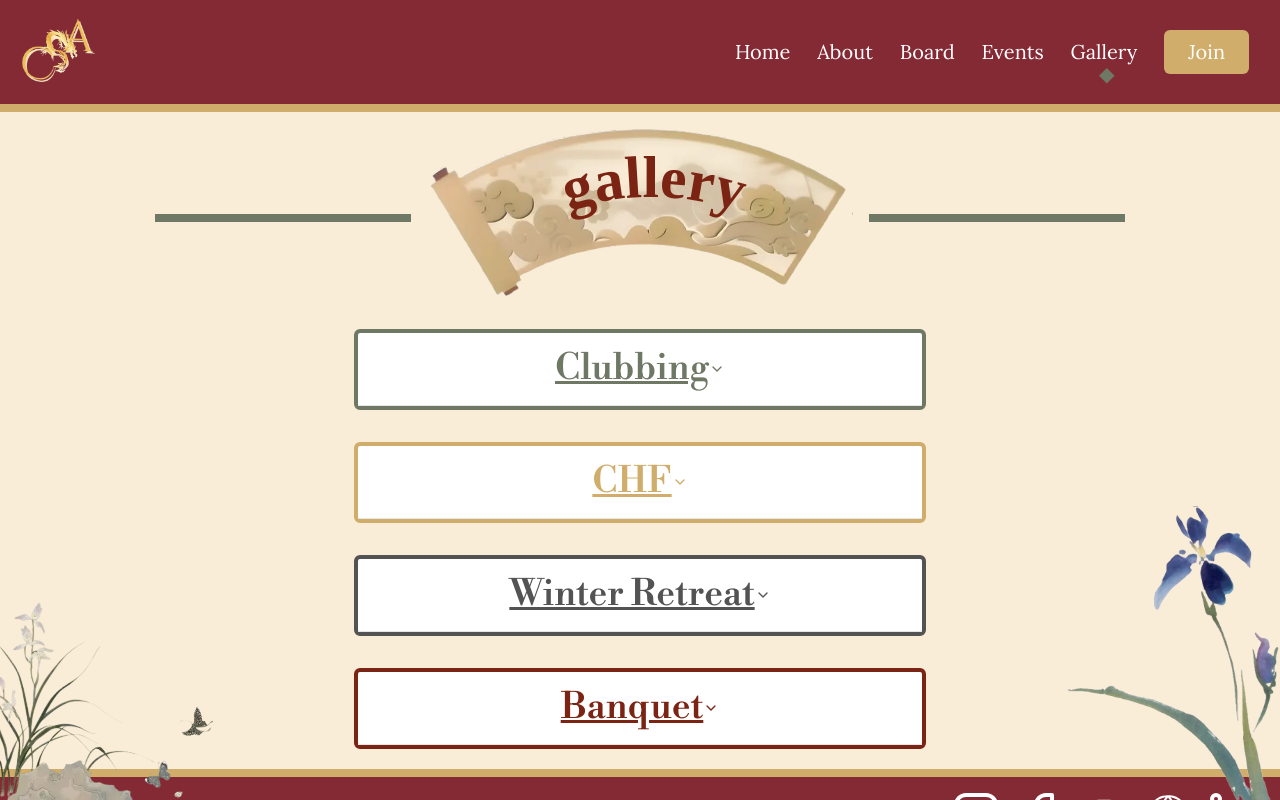
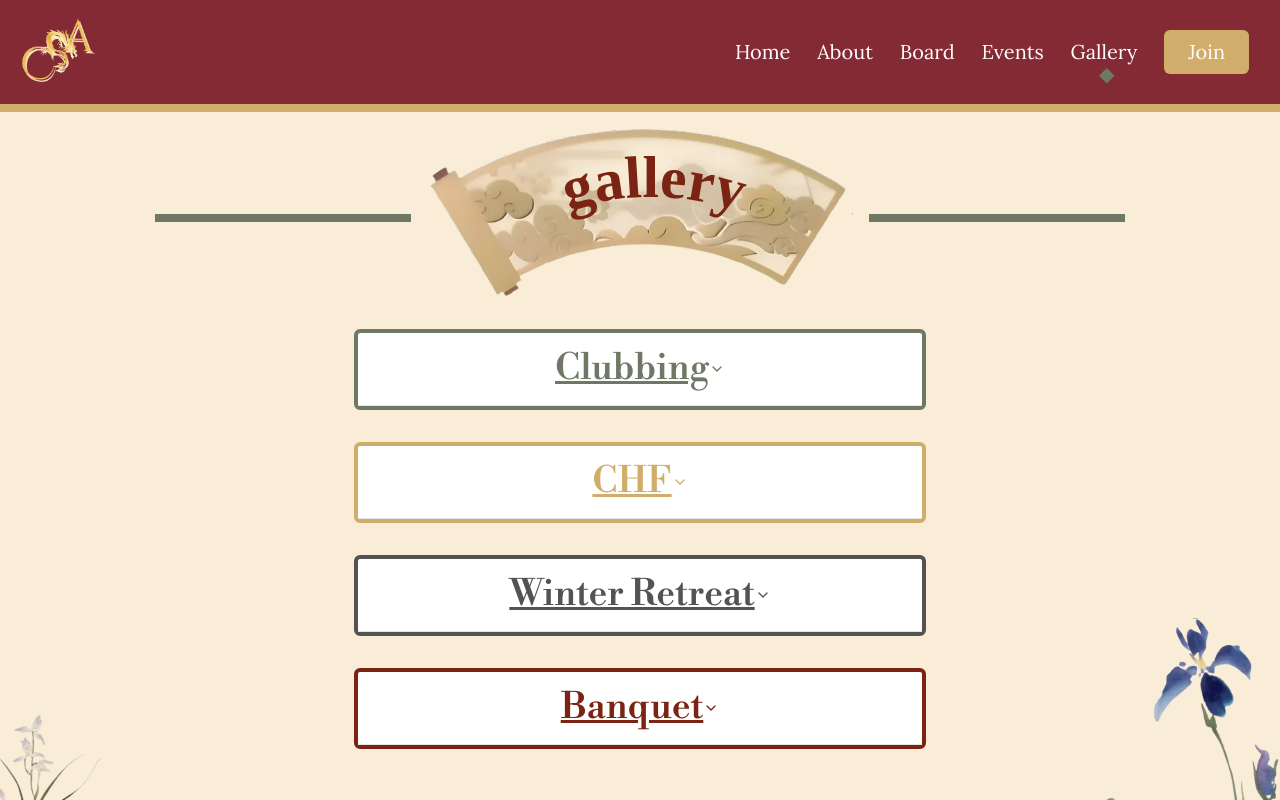
Before and after one commit to acm-ucr/csa-website, a Next.js app: page /gallery in a window 1280 px wide. Shown: the top 800 px of the page. Built offline with nearby package versions, Linux system fonts and the light colour scheme.

Commit message:
its good enough

```diff
--- a/src/app/gallery/page.tsx
+++ b/src/app/gallery/page.tsx
@@ -1,13 +1,23 @@
 import Title from "@/components/Title";
-import Events from "@/components/gallery/Event";
 import Gallery from "@/components/gallery/Gallery";
-
+import Image from "next/image";
+import pinkFlower from "@/public/gallery/pinkFlower.webp";
+import blueFlower from "@/public/gallery/blueFlower.webp";
 const Page = () => {
   return (
-    <div className="bg-csa-tan-100">
+    <div className="relative min-h-screen bg-csa-tan-100">
       <Title>gallery</Title>
-      <Events />
       <Gallery />
+      <Image
+        src={pinkFlower}
+        alt="pinkFlower"
+        className="absolute bottom-0 left-0 w-4/12 md:w-2/12"
+      />
+      <Image
+        src={blueFlower}
+        alt="blueFlower"
+        className="absolute bottom-0 right-0 w-4/12 md:w-2/12"
+      />
     </div>
   );
 };
--- a/src/components/gallery/Event.tsx
+++ /dev/null
@@ -1,35 +0,0 @@
-import { events } from "@/data/eventData";
-import {
-  Accordion,
-  AccordionContent,
-  AccordionItem,
-  AccordionTrigger,
-} from "@/components/ui/accordion";
-
-const Events = () => {
-  return (
-    <div className="flex flex-col items-center gap-y-8 py-5">
-      {events.map((event, index) => (
-        <Accordion
-          type="single"
-          collapsible
-          className={`rounded-md border-4 bg-white ${event.border}`}
-          key={index}
-        >
-          <AccordionItem value={`item-${index}`} className="text-center">
-            <AccordionTrigger
-              className={`w-[56vw] justify-center text-4xl underline md:w-[44vw] ${event.text}`}
-            >
-              {event.name}
-            </AccordionTrigger>
-            <AccordionContent className="w-[52vw] justify-self-center md:w-[40vw]">
-              {event.info}
-            </AccordionContent>
-          </AccordionItem>
-        </Accordion>
-      ))}
-    </div>
-  );
-};
-
-export default Events;
--- a/src/components/gallery/Gallery.tsx
+++ b/src/components/gallery/Gallery.tsx
@@ -1,23 +1,35 @@
-import Image from "next/image";
-import pinkFlower from "@/public/gallery/pinkFlower.webp";
-import blueFlower from "@/public/gallery/blueFlower.webp";
+import { events } from "@/data/eventData";
+import {
+  Accordion,
+  AccordionContent,
+  AccordionItem,
+  AccordionTrigger,
+} from "@/components/ui/accordion";
 
-const Gallery = () => {
+const Events = () => {
   return (
-    <div>
-      <Image
-        src={pinkFlower}
-        alt="pinkFlower"
-        className="absolute bottom-0 left-0 w-2/12"
-      />
-
-      <Image
-        src={blueFlower}
-        alt="blueFlower"
-        className="absolute bottom-0 right-0 w-2/12"
-      />
+    <div className="flex flex-col items-center gap-y-8 py-5">
+      {events.map((event, index) => (
+        <Accordion
+          type="single"
+          collapsible
+          className={`rounded-md border-4 bg-white ${event.border}`}
+          key={index}
+        >
+          <AccordionItem value={`item-${index}`} className="text-center">
+            <AccordionTrigger
+              className={`w-[70vw] justify-center text-4xl underline md:w-[44vw] ${event.text}`}
+            >
+              {event.name}
+            </AccordionTrigger>
+            <AccordionContent className="w-[52vw] justify-self-center md:w-[40vw]">
+              {event.info}
+            </AccordionContent>
+          </AccordionItem>
+        </Accordion>
+      ))}
     </div>
   );
 };
 
-export default Gallery;
+export default Events;
```
